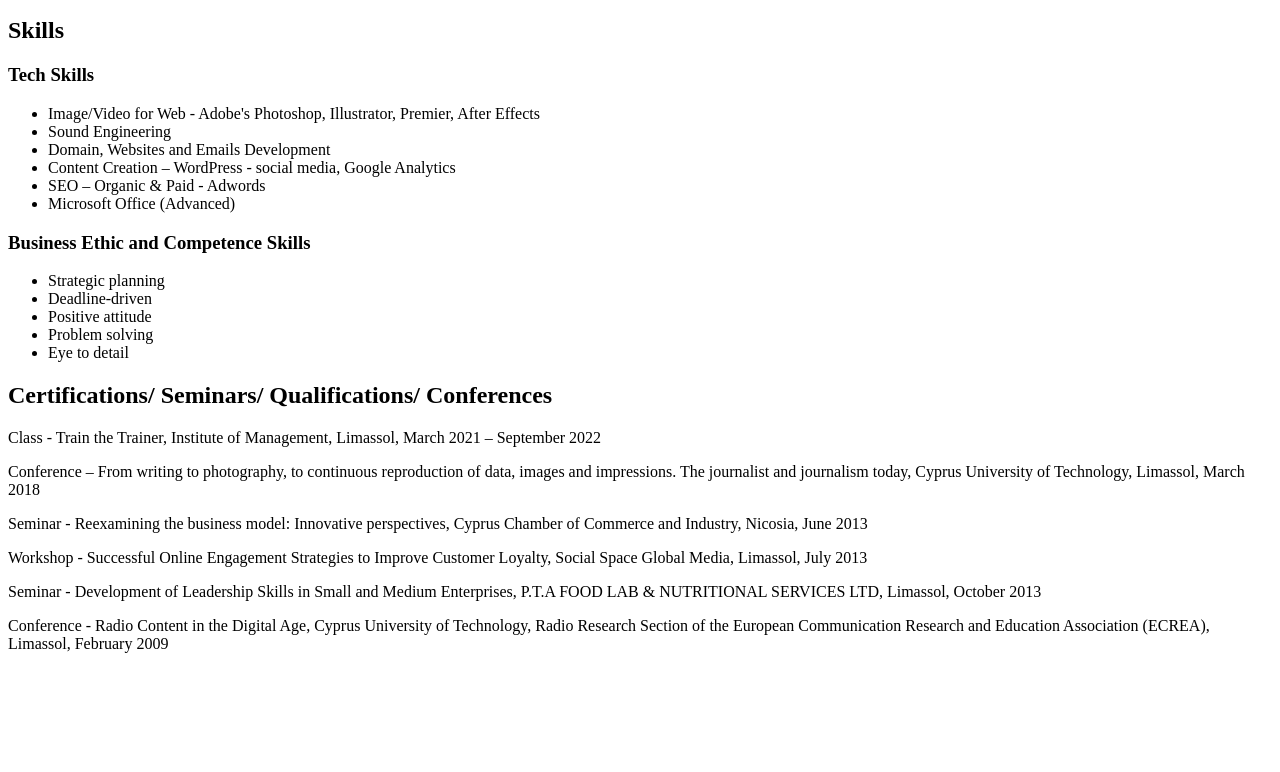
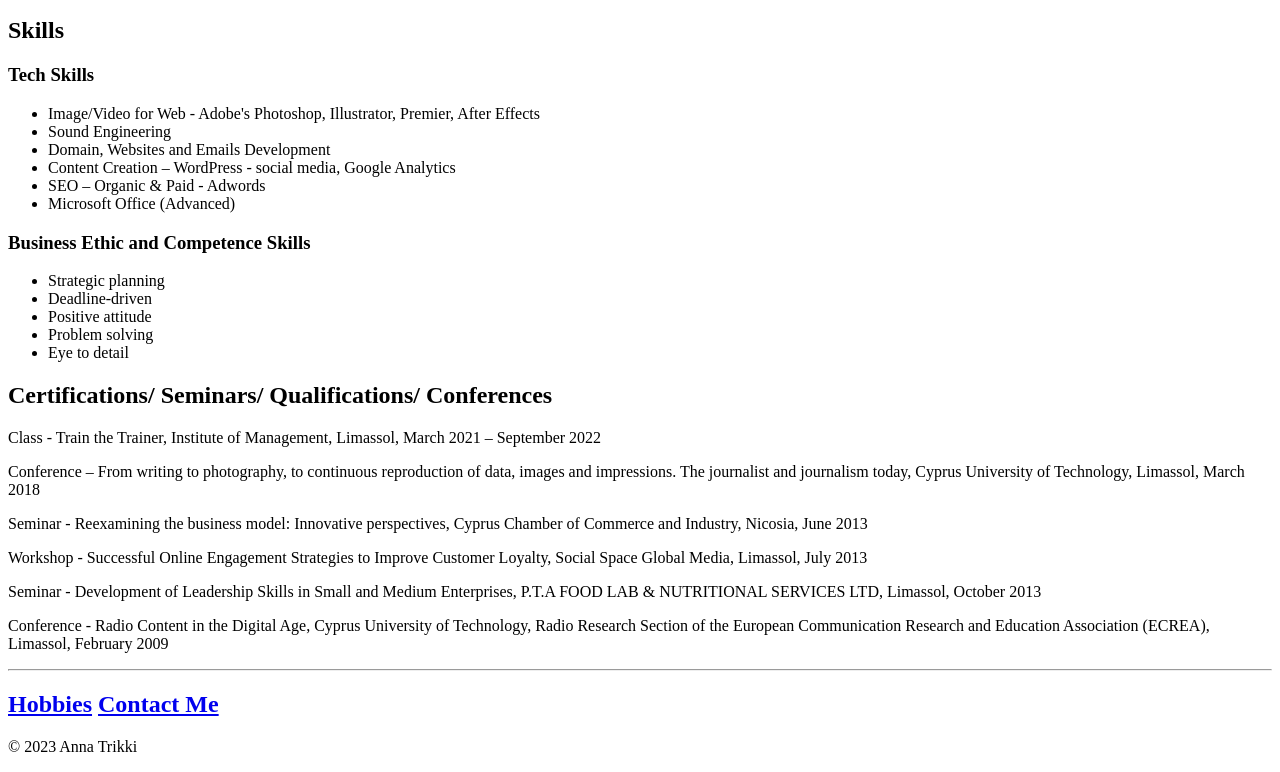
Before and after one commit to annatrikki/Resume, a plain HTML site: page index.html in a window 1280 px wide. Shown: the part 989-1761 px from the top of the page. Before the commit the page ends 1658 px from the top, so only its background shows below. Drawn offline with Linux system fonts and the light colour scheme.

Commit message:
Add files via upload

```diff
--- a/index.html
+++ b/index.html
@@ -68,11 +68,12 @@
             Cyprus University of Technology, Radio Research Section of the European Communication
             Research and Education Association (ECREA), Limassol, February 2009</p>
 
+<hr/>
+<h2><a href="./Public/hobbies.html">Hobbies</a> <a href="./Public/contact.html">Contact Me</a></h2>
 
 
 
-
-
+<FOOTER><p>© 2023 Anna Trikki</p></FOOTER>
 
 
 
```
